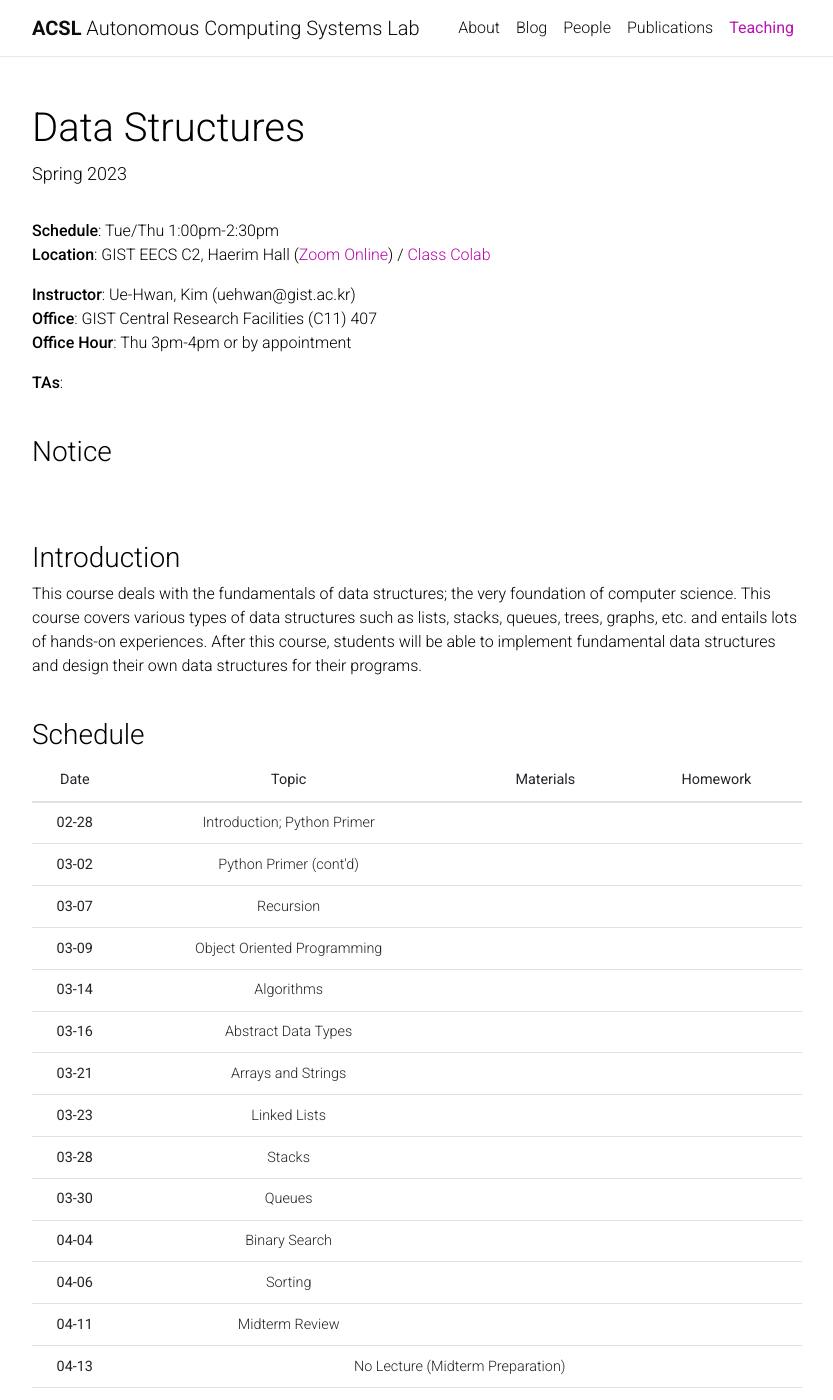
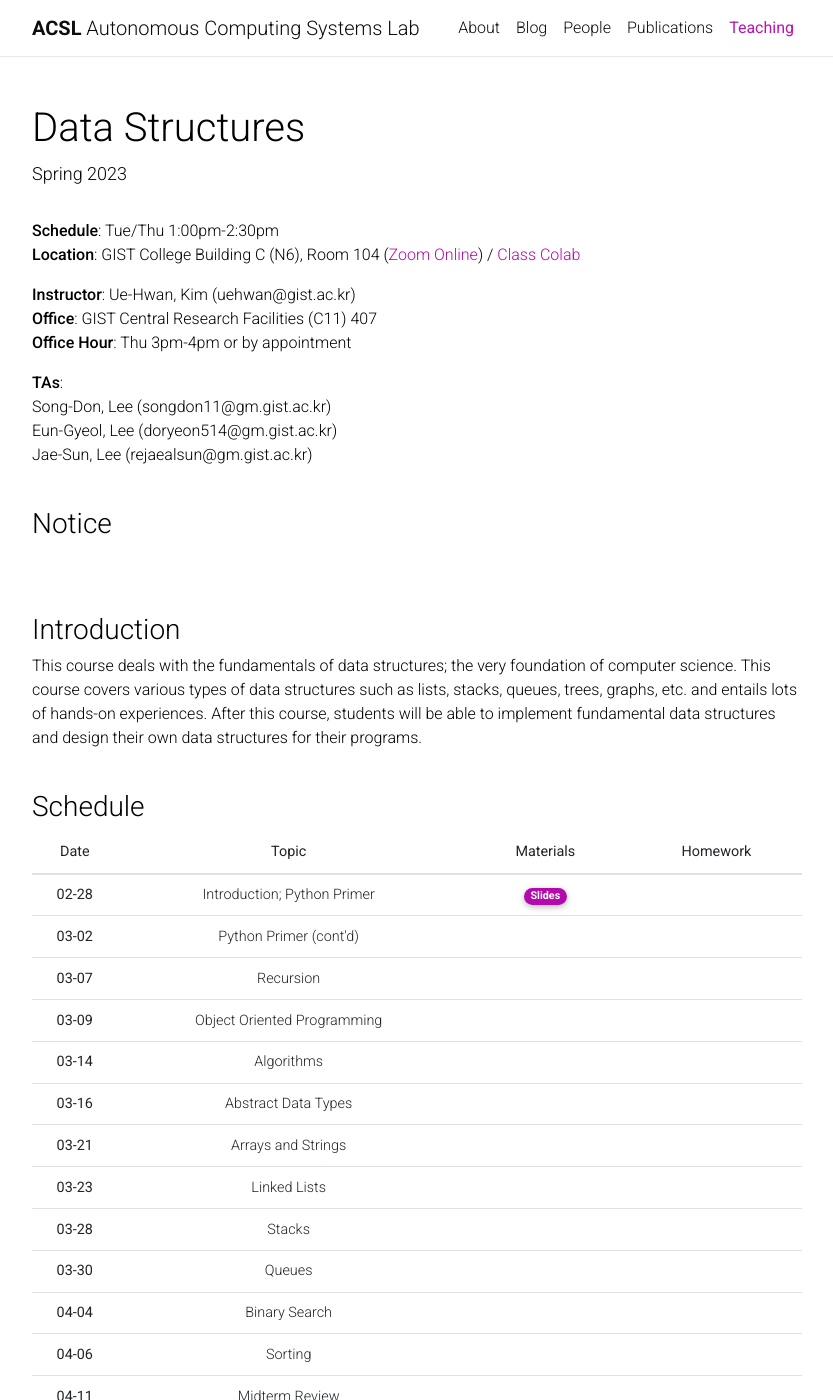
Before and after one commit to Uehwan/Uehwan.github.io, a Jekyll site: the page built from _teaching/datastruct23sp.md, in a window 1280 px wide and 1400 px high. Shown: the whole window, without its empty margins (223-1056 px from the left). Built offline with Jekyll 4.4.1, drawn with Linux system fonts in a browser that asks for light colours; nearby versions of some CDN libraries; comment, search, counter and statistics services are not loaded; a style sheet for code colours, icons or effects is not loaded.

Commit message:
sp23 prep

```diff
--- a/_teaching/datastruct23sp.md
+++ b/_teaching/datastruct23sp.md
@@ -5,7 +5,7 @@ description: Spring 2023
 ---
 
 **Schedule**: Tue/Thu 1:00pm-2:30pm<br/>
-**Location**: GIST EECS C2, Haerim Hall ([Zoom Online](https://us06web.zoom.us/j/87925937140?pwd=Qm1XTmU4MENybXVEeWJ5eVh2Z0dKdz09)) / [Class Colab](https://colab.research.google.com/drive/121f0BPgTaO3Nk_ImwHtcqgpU6ZInXLdv?usp=sharing)<br/>
+**Location**: GIST College Building C (N6), Room 104 ([Zoom Online](https://us06web.zoom.us/j/87925937140?pwd=Qm1XTmU4MENybXVEeWJ5eVh2Z0dKdz09)) / [Class Colab](https://colab.research.google.com/drive/121f0BPgTaO3Nk_ImwHtcqgpU6ZInXLdv?usp=sharing)<br/>
 
 
 **Instructor**: Ue-Hwan, Kim (uehwan@gist.ac.kr)<br/>
@@ -13,6 +13,9 @@ description: Spring 2023
 **Office Hour**: Thu 3pm-4pm or by appointment
 
 **TAs**:<br/>
+Song-Don, Lee (songdon11@gm.gist.ac.kr) <br/>
+Eun-Gyeol, Lee (doryeon514@gm.gist.ac.kr) <br/>
+Jae-Sun, Lee (rejaealsun@gm.gist.ac.kr) <br/>
 <br/>
 
 ### Notice
@@ -40,7 +43,8 @@ This course deals with the fundamentals of data structures; the very foundation
       <th scope="row">02-28</th>
       <td>Introduction; Python Primer</td>
       <td>
-        <!--a href="https://youtu.be/K1wwNImSDAw" target="_blank" class="badge badge-pill" style="background-color:#B509AC;">Recording</a--> <!--a href="https://docs.google.com/presentation/d/1_nuOhfVCSSdcMS-wBWcivS-SGECf1JKBZx-xbSnM0ns/edit?usp=sharing" target="_blank" class="badge badge-pill" style="background-color:#B509AC;">Slides</a-->
+        <!--a href="https://youtu.be/K1wwNImSDAw" target="_blank" class="badge badge-pill" style="background-color:#B509AC;">Recording</a-->
+        <a href="https://docs.google.com/presentation/d/1_nuOhfVCSSdcMS-wBWcivS-SGECf1JKBZx-xbSnM0ns/edit?usp=sharing" target="_blank" class="badge badge-pill" style="background-color:#B509AC;">Slides</a>
         <!--a href="https://colab.research.google.com/drive/1AMq6fl3TTrTpZYB2VZhKDF0ibQliDQzY?usp=sharing" target="_blank" class="badge badge-pill" style="background-color:#B509AC;">Codes</a-->
       </td>
       <td><!--a href="#" class="badge badge-pill" style="background-color:#B509AC;">Homework</a--></td>
```
